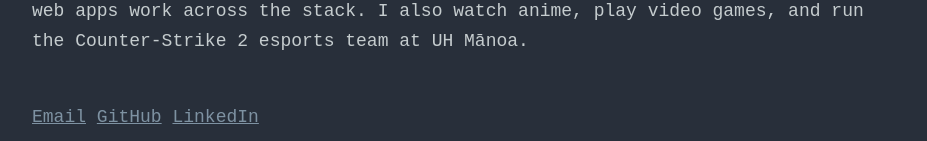
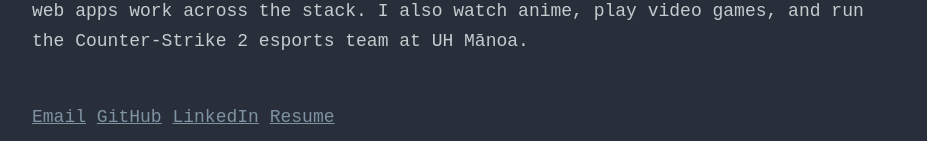
Before and after one commit to choytr/choytr.github.io, a Jekyll site: the page built from index.md, in a window 1280 px wide. Shown: the part 1145-1286 px from the top of the page, without its empty margins (176-1103 px from the left). Built offline with Jekyll 4.4.1, drawn with Linux system fonts in a browser that asks for light colours.

Commit message:
Add resume

```diff
--- a/_includes/footer.html
+++ b/_includes/footer.html
@@ -3,5 +3,6 @@
     <a href="mailto:{{ site.data.contact.email }}">Email</a>
     <a href="{{ site.data.contact.github }}" target="_blank" rel="noopener noreferrer">GitHub</a>
     <a href="{{ site.data.contact.linkedin }}" target="_blank" rel="noopener noreferrer">LinkedIn</a>
+    <a href="/assets/resume.pdf" target="_blank" rel="noopener noreferrer">Resume</a>
   </span>
 </footer>
```
Also changed, not shown: 1 other file.
